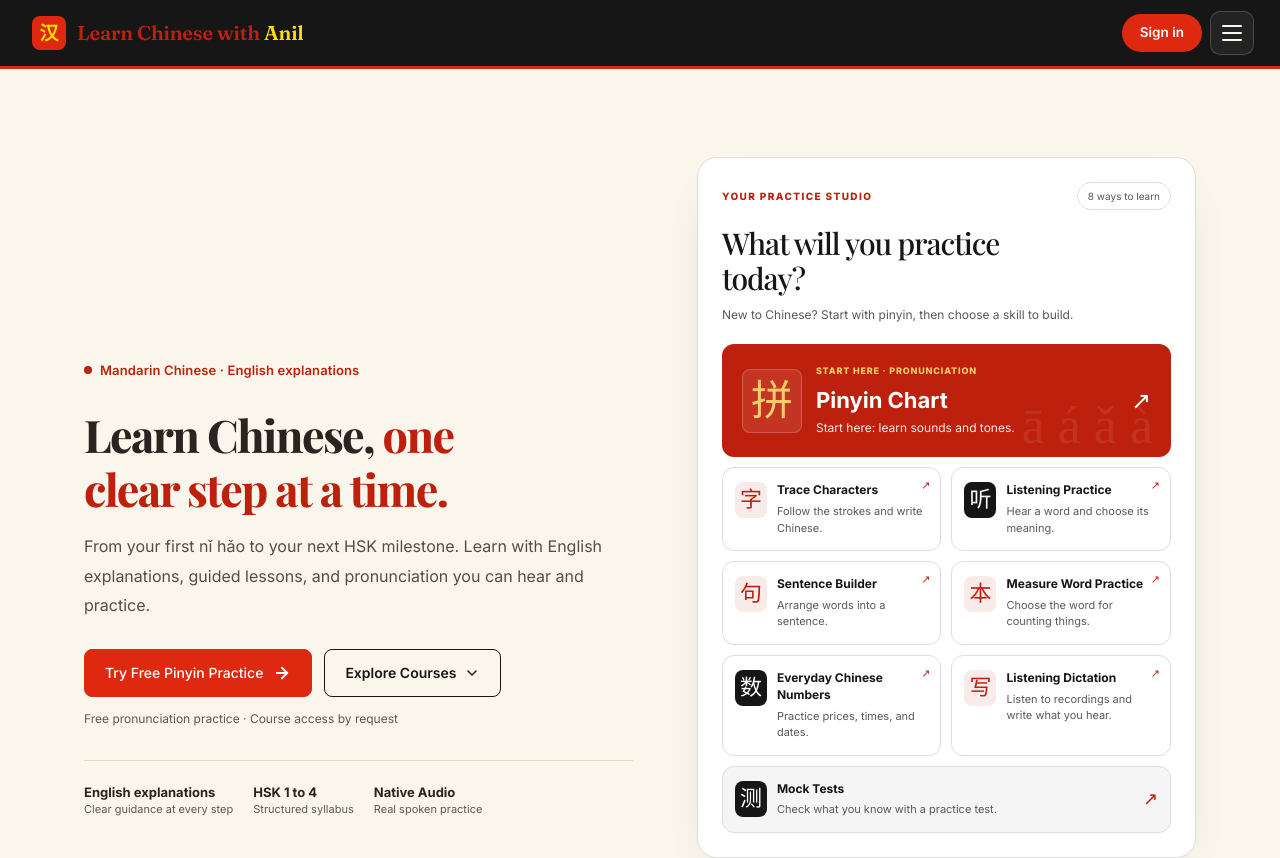
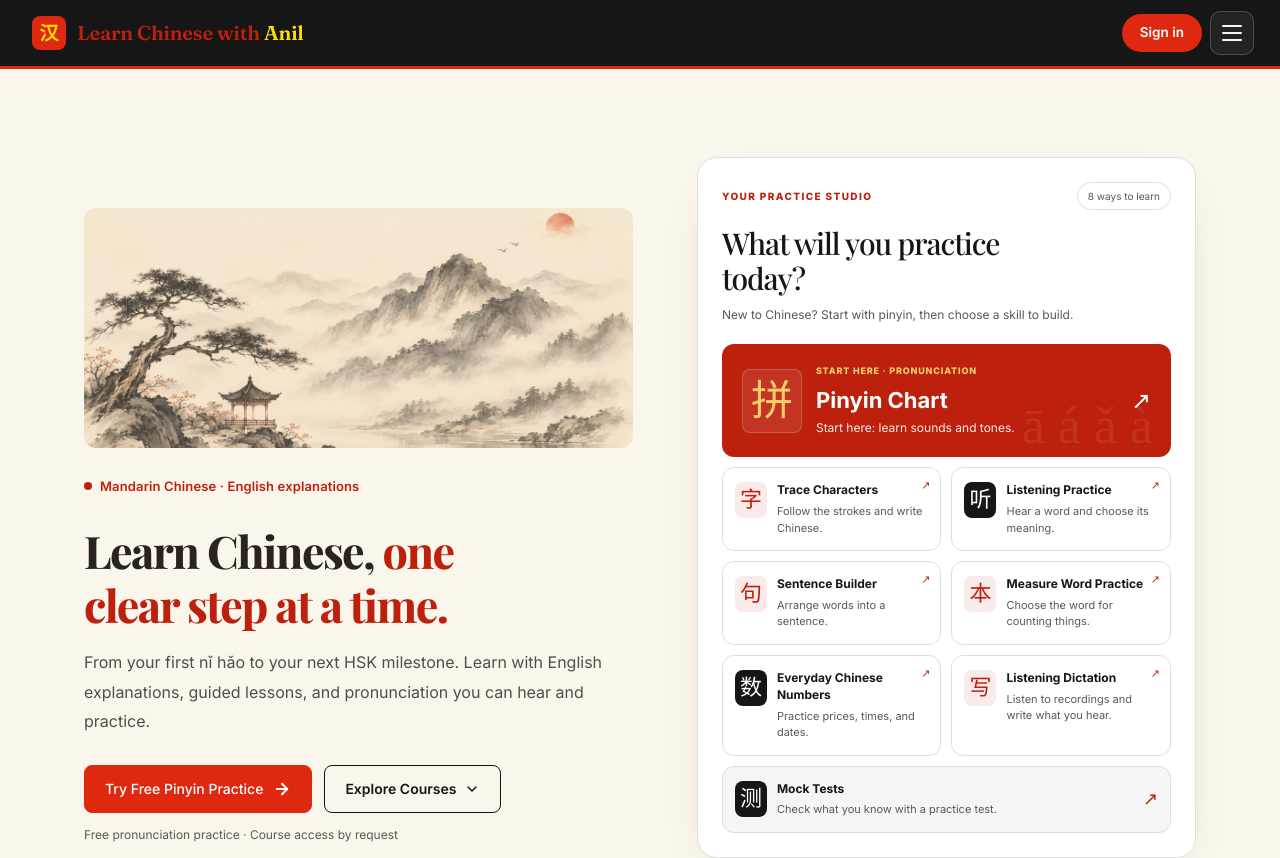
Before and after one commit to kafleanil18/bhasahub, a React (Vite) app in the folder client/: page / in a window 1280 px wide. Shown: the top 858 px of the page. Built offline with nearby package versions, Linux system fonts and the light colour scheme; no server answers; a web font is replaced by a local one.

Commit message:
Add traditional Chinese ink landscape to home hero

```diff
--- a/client/src/home/HeroPracticeTools.css
+++ b/client/src/home/HeroPracticeTools.css
@@ -38,3 +38,9 @@
   .home-page .hero-practice-start { font-size: 8px; }
 }
 @media (prefers-reduced-motion: reduce) { .home-page .hero-practice-link { transition: none; } .home-page .hero-practice-link:hover { transform: none; } }
+
+/* An ink-wash landscape occupies the open space above the introduction. */
+.home-page .hero-ink-art { display: block; width: 100%; height: 240px; object-fit: cover; object-position: center 62%; margin: -32px 0 24px; border-radius: 12px; mix-blend-mode: multiply; }
+:root.dark .home-page .hero-ink-art { mix-blend-mode: normal; opacity: .9; }
+@media (max-width: 900px) { .home-page .hero-ink-art { height: 220px; margin-top: 0; } }
+@media (max-width: 480px) { .home-page .hero-ink-art { height: 176px; margin-bottom: 20px; } }
--- a/client/src/home/HomeHero.jsx
+++ b/client/src/home/HomeHero.jsx
@@ -16,6 +16,7 @@ export default function HomeHero({ goHome, isPlayingAudio, playNihaoAudio, setSh
     <section className="hero">
             <div className="container hero-grid">
               <div className="hero-text">
+                <img className="hero-ink-art" src="/images/chinese-ink-landscape.jpg" width="960" height="640" alt="" aria-hidden="true" decoding="async" fetchPriority="high" />
                 <div className="hero-badge">
                   <span className="hero-badge-dot" aria-hidden="true"></span>
                   <span className="hero-badge-text">Mandarin Chinese · English explanations</span>
```
Also changed, not shown: client/public/images/chinese-ink-landscape.jpg (added), 1 other file (tests, documents, lock files or other folders).
